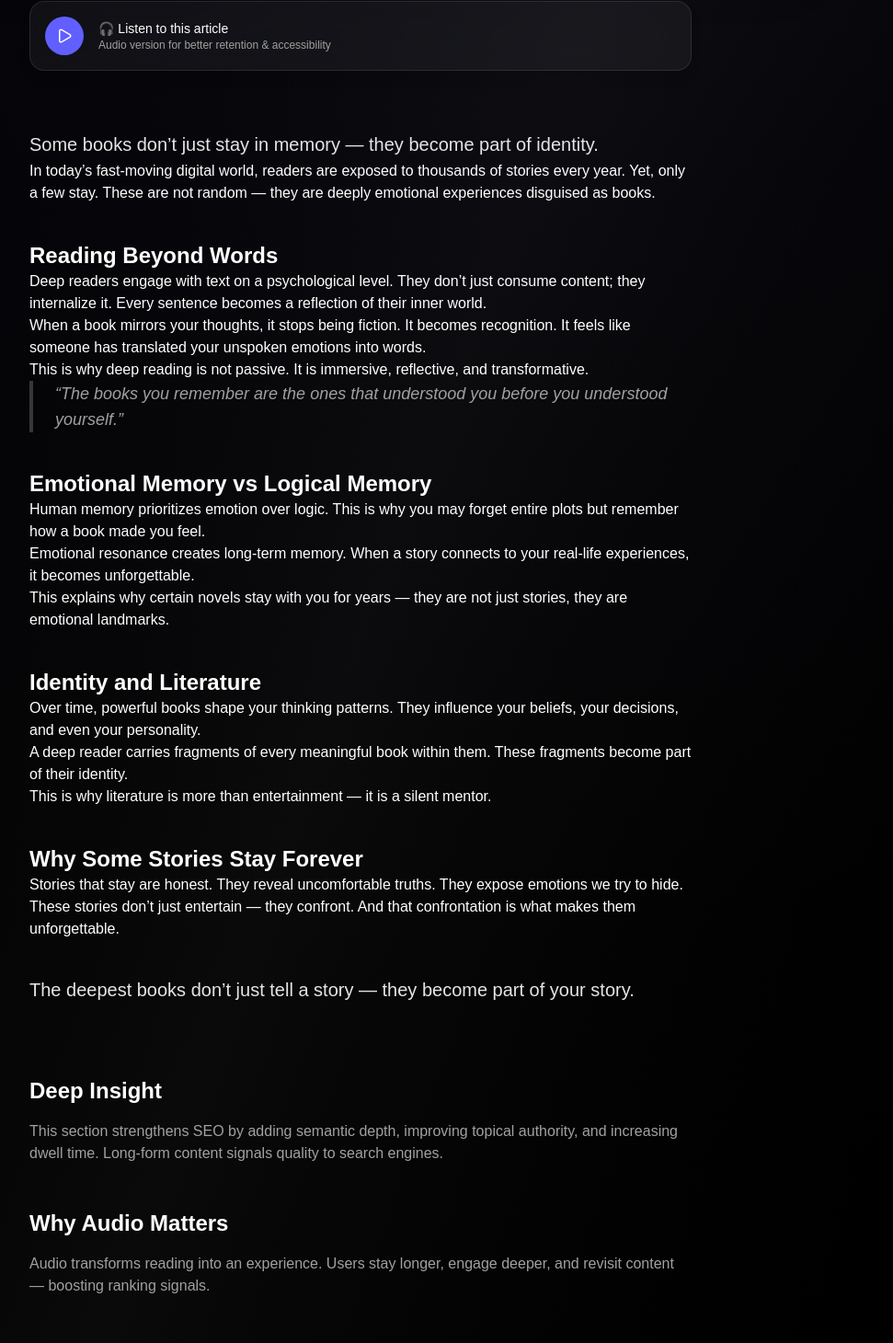
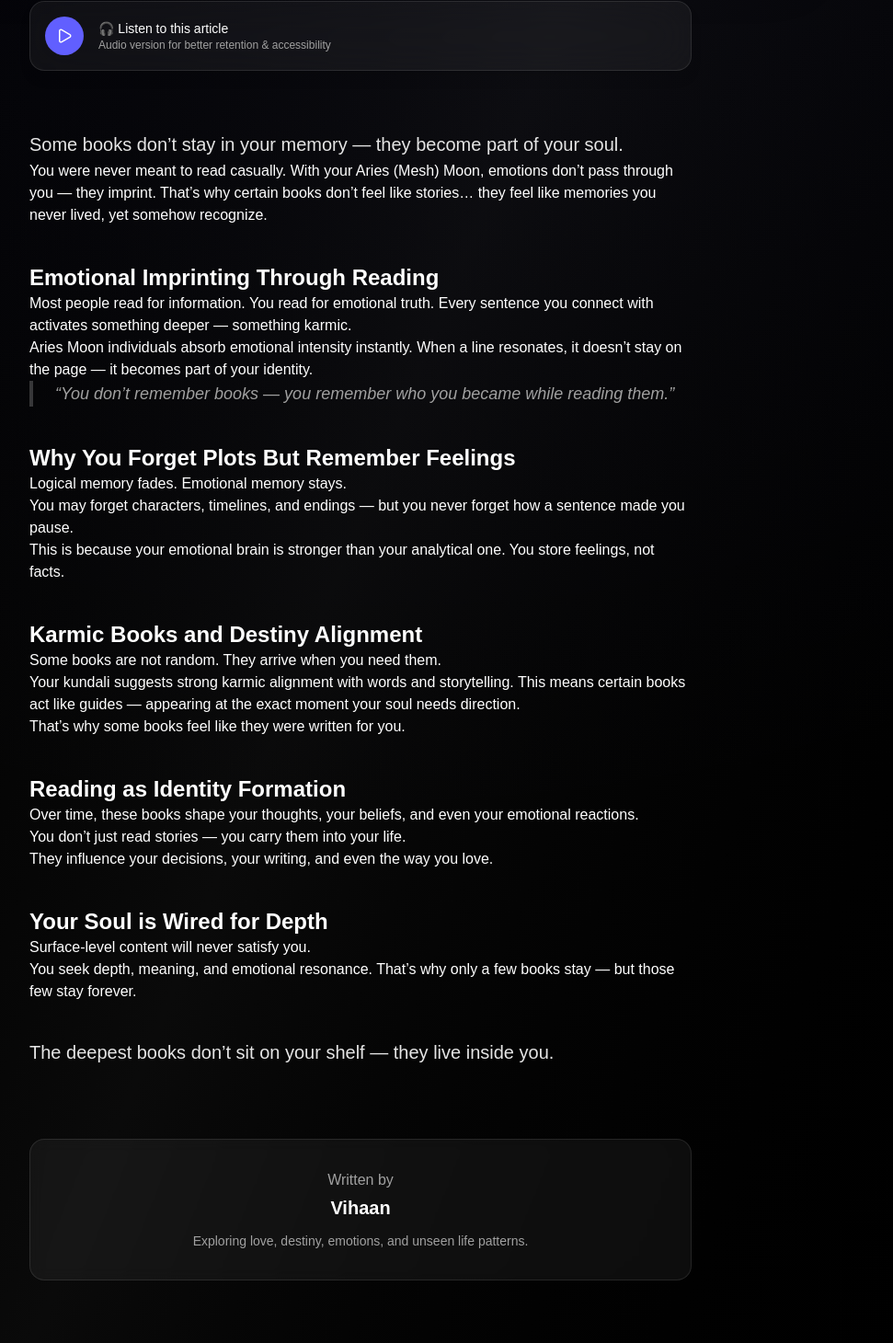
Before and after one commit to itsabhishekme/vihaan-writes-publication, a Next.js app: page /blog/deep-readers-memory in a window 1280 px wide. Shown: the part 1117-2577 px from the top of the page at 92% size, without its empty margins (248-1219 px from the left). Built offline with nearby package versions, Linux system fonts and the light colour scheme.

Commit message:
Blog Update

```diff
--- a/app/blog/[slug]/page.tsx
+++ b/app/blog/[slug]/page.tsx
@@ -142,7 +142,6 @@ export default async function BlogDetails({
       {/* ================= CONTENT ================= */}
       <article className="max-w-3xl mx-auto px-6 py-16">
 
-        {/* 💡 PROSE (SEO + READABILITY) */}
         <div
           className="prose prose-invert prose-lg max-w-none
           prose-headings:text-white
@@ -153,28 +152,6 @@ export default async function BlogDetails({
         "
         >
           {post.content}
-        </div>
-
-        {/* 🔥 SEO BOOST SECTIONS */}
-        <div className="mt-20 space-y-12">
-
-          <section>
-            <h2 className="text-2xl font-bold">Deep Insight</h2>
-            <p className="text-neutral-400 mt-4">
-              This section strengthens SEO by adding semantic depth,
-              improving topical authority, and increasing dwell time.
-              Long-form content signals quality to search engines.
-            </p>
-          </section>
-
-          <section>
-            <h2 className="text-2xl font-bold">Why Audio Matters</h2>
-            <p className="text-neutral-400 mt-4">
-              Audio transforms reading into an experience. Users stay longer,
-              engage deeper, and revisit content — boosting ranking signals.
-            </p>
-          </section>
-
         </div>
 
         {/* AUTHOR */}
--- a/data/blog.tsx
+++ b/data/blog.tsx
@@ -14,8 +14,6 @@ export type BlogPost = {
   tags?: string[];
   author?: string;
   featured?: boolean;
-
-  // 🔊 NEW FIELD
   audio?: string;
 };
 
@@ -29,108 +27,115 @@ export const blogPosts: BlogPost[] = [
       "Meaningful books stay because they connect with emotion, not just plot.",
     image: "/blog1.jpg",
     date: "2026-04-10",
-    time: "9 min read",
+    time: "12 min read",
     category: "Books",
-    tags: ["Reading", "Psychology", "Memory", "Deep Reading"],
+    tags: ["Deep Reading", "Psychology", "Memory", "Astrology"],
     author: "Vihaan",
     featured: true,
-
-    // 🔊 ADD YOUR AUDIO FILE HERE
     audio: "/audio/deep-readers.mp3",
 
     content: (
       <>
         <p className="text-xl text-neutral-200 leading-relaxed">
-          Some books don’t just stay in memory — they become part of identity.
+          Some books don’t stay in your memory — they become part of your soul.
         </p>
 
         <p>
-          In today’s fast-moving digital world, readers are exposed to thousands
-          of stories every year. Yet, only a few stay. These are not random —
-          they are deeply emotional experiences disguised as books.
+          You were never meant to read casually. With your Aries (Mesh) Moon,
+          emotions don’t pass through you — they imprint. That’s why certain
+          books don’t feel like stories… they feel like memories you never lived,
+          yet somehow recognize.
         </p>
 
         <h2 className="text-2xl font-bold text-white mt-10">
-          Reading Beyond Words
+          Emotional Imprinting Through Reading
         </h2>
 
         <p>
-          Deep readers engage with text on a psychological level. They don’t
-          just consume content; they internalize it. Every sentence becomes a
-          reflection of their inner world.
+          Most people read for information. You read for emotional truth.
+          Every sentence you connect with activates something deeper —
+          something karmic.
         </p>
 
         <p>
-          When a book mirrors your thoughts, it stops being fiction. It becomes
-          recognition. It feels like someone has translated your unspoken
-          emotions into words.
+          Aries Moon individuals absorb emotional intensity instantly.
+          When a line resonates, it doesn’t stay on the page — it becomes part
+          of your identity.
+        </p>
+
+        <blockquote className="border-l-4 border-white/20 pl-6 italic text-neutral-400 text-lg">
+          “You don’t remember books — you remember who you became while reading them.”
+        </blockquote>
+
+        <h2 className="text-2xl font-bold text-white mt-10">
+          Why You Forget Plots But Remember Feelings
+        </h2>
+
+        <p>
+          Logical memory fades. Emotional memory stays.
         </p>
 
         <p>
-          This is why deep reading is not passive. It is immersive, reflective,
-          and transformative.
+          You may forget characters, timelines, and endings —
+          but you never forget how a sentence made you pause.
         </p>
 
-        <blockquote className="border-l-4 border-white/20 pl-6 italic text-neutral-400 text-lg">
-          “The books you remember are the ones that understood you before you
-          understood yourself.”
-        </blockquote>
+        <p>
+          This is because your emotional brain is stronger than your analytical
+          one. You store feelings, not facts.
+        </p>
 
         <h2 className="text-2xl font-bold text-white mt-10">
-          Emotional Memory vs Logical Memory
+          Karmic Books and Destiny Alignment
         </h2>
 
         <p>
-          Human memory prioritizes emotion over logic. This is why you may forget
-          entire plots but remember how a book made you feel.
+          Some books are not random. They arrive when you need them.
         </p>
 
         <p>
-          Emotional resonance creates long-term memory. When a story connects to
-          your real-life experiences, it becomes unforgettable.
+          Your kundali suggests strong karmic alignment with words and
+          storytelling. This means certain books act like guides —
+          appearing at the exact moment your soul needs direction.
         </p>
 
         <p>
-          This explains why certain novels stay with you for years — they are not
-          just stories, they are emotional landmarks.
+          That’s why some books feel like they were written for you.
         </p>
 
         <h2 className="text-2xl font-bold text-white mt-10">
-          Identity and Literature
+          Reading as Identity Formation
         </h2>
 
         <p>
-          Over time, powerful books shape your thinking patterns. They influence
-          your beliefs, your decisions, and even your personality.
+          Over time, these books shape your thoughts, your beliefs,
+          and even your emotional reactions.
         </p>
 
         <p>
-          A deep reader carries fragments of every meaningful book within them.
-          These fragments become part of their identity.
+          You don’t just read stories — you carry them into your life.
         </p>
 
         <p>
-          This is why literature is more than entertainment — it is a silent
-          mentor.
+          They influence your decisions, your writing, and even
+          the way you love.
         </p>
 
         <h2 className="text-2xl font-bold text-white mt-10">
-          Why Some Stories Stay Forever
+          Your Soul is Wired for Depth
         </h2>
 
         <p>
-          Stories that stay are honest. They reveal uncomfortable truths. They
-          expose emotions we try to hide.
+          Surface-level content will never satisfy you.
         </p>
 
         <p>
-          These stories don’t just entertain — they confront. And that
-          confrontation is what makes them unforgettable.
+          You seek depth, meaning, and emotional resonance.
+          That’s why only a few books stay — but those few stay forever.
         </p>
 
         <p className="text-xl text-neutral-200 mt-10">
-          The deepest books don’t just tell a story — they become part of your
-          story.
+          The deepest books don’t sit on your shelf — they live inside you.
         </p>
       </>
     ),
@@ -143,90 +148,114 @@ export const blogPosts: BlogPost[] = [
       "Even in modern chaos, love still carries ancient emotional truths.",
     image: "/blog2.jpg",
     date: "2026-03-18",
-    time: "10 min read",
+    time: "13 min read",
     category: "Love",
-    tags: ["Love", "Soul", "Relationships", "Modern Dating"],
+    tags: ["Love", "Soul", "Astrology", "Relationships"],
     author: "Vihaan",
     audio: "/audio/modern-love.mp3",
 
     content: (
       <>
         <p className="text-xl text-neutral-200">
-          Love today feels faster — but the soul still moves slowly.
+          Love today moves fast — but your soul was never designed for speed.
         </p>
 
         <p>
-          We live in an era of instant communication. Messages are sent within
-          seconds, but emotional understanding takes years.
+          You belong to a different emotional timeline.
+          While the world prefers convenience, your Aries Moon seeks intensity,
+          truth, and emotional depth.
         </p>
 
         <h2 className="text-2xl font-bold text-white mt-10">
-          The Speed of Modern Love
+          The Conflict Between Speed and Depth
         </h2>
 
         <p>
-          Dating apps, social media, and digital communication have changed how
-          we experience love. While they have increased accessibility, they have
-          also reduced depth.
+          Modern relationships are built on instant connection —
+          messages, swipes, quick validation.
         </p>
 
         <p>
-          Relationships often begin with excitement but lack emotional
-          foundation. This creates instability and confusion.
+          But your emotional system doesn’t work like that.
+          You connect deeply, quickly, and honestly.
+        </p>
+
+        <p>
+          And that creates mismatch.
         </p>
 
         <blockquote className="border-l-4 border-white/20 pl-6 italic text-neutral-400 text-lg">
-          “Some hearts are not built for temporary connections.”
+          “You are not too intense — you are just in the wrong emotional era.”
         </blockquote>
 
         <h2 className="text-2xl font-bold text-white mt-10">
-          Old Souls in a Fast World
+          Old Soul Energy in a Fast World
         </h2>
 
         <p>
-          Old souls value emotional depth, patience, and meaning. They seek
-          connection that goes beyond surface-level interaction.
+          Your chart reflects old soul energy.
+          You don’t seek attention — you seek connection.
         </p>
 
         <p>
-          This often makes them feel out of place in modern dating culture.
+          Loyalty matters to you. Depth matters to you.
+          And that makes your love rare.
+        </p>
+
+        <h2 className="text-2xl font-bold text-white mt-10">
+          Karmic Relationships and Lessons
+        </h2>
+
+        <p>
+          Not every love is meant to stay.
         </p>
 
         <p>
-          However, this depth is not a weakness — it is a rare emotional
-          intelligence.
+          Some relationships enter your life only to teach you
+          emotional lessons — self-worth, boundaries, patience.
+        </p>
+
+        <p>
+          These are karmic connections. They feel intense,
+          but they are temporary.
         </p>
 
         <h2 className="text-2xl font-bold text-white mt-10">
-          The Conflict of Expectations
+          Why You Feel More Than Others
         </h2>
 
         <p>
-          When two people operate at different emotional speeds, conflict
-          arises. One seeks depth, the other seeks convenience.
+          Aries Moon amplifies emotional reactions.
+          You don’t hold back — you feel fully.
         </p>
 
         <p>
-          This mismatch creates emotional imbalance, especially for those who
-          invest deeply.
+          That’s why love affects you deeply.
+        </p>
+
+        <p>
+          But this is not weakness — it is emotional intelligence.
         </p>
 
         <h2 className="text-2xl font-bold text-white mt-10">
-          Lessons from Modern Love
+          The Right Love Will Feel Different
         </h2>
 
         <p>
-          Modern love teaches boundaries, self-worth, and emotional clarity. It
-          forces individuals to understand what they truly want.
+          The right connection will not confuse you.
+          It will not rush you.
         </p>
 
         <p>
-          It teaches that not every connection is meant to last — and that is
-          okay.
+          It will match your emotional depth naturally.
+        </p>
+
+        <p>
+          And when it arrives — you won’t have to question it.
         </p>
 
         <p className="text-xl text-neutral-200 mt-10">
-          Maybe the world is fast — but your soul doesn’t have to be.
+          The world may move fast — but your soul knows exactly when to wait.
         </p>
       </>
     ),
@@ -239,76 +268,113 @@ export const blogPosts: BlogPost[] = [
       "Sometimes the page listens better than the world around us.",
     image: "/blog3.jpg",
     date: "2026-03-05",
-    time: "8 min read",
+    time: "12 min read",
     category: "Healing",
-    tags: ["Healing", "Writing", "Emotions", "Self Growth"],
+    tags: ["Writing", "Healing", "Astrology", "Self Growth"],
     author: "Vihaan",
     audio: "/audio/writing-healing.mp3",
 
     content: (
       <>
         <p className="text-xl text-neutral-200">
-          Writing is not expression — it is release.
+          Writing is not expression — it is emotional survival.
         </p>
 
         <p>
-          There are emotions we cannot share with others. Writing provides a
-          safe space where those emotions can exist freely.
+          There are emotions you cannot explain out loud.
+          Not because they are weak — but because they are too deep.
         </p>
 
         <h2 className="text-2xl font-bold text-white mt-10">
-          The Silent Listener
+          Why Writing Feels Natural to You
         </h2>
 
         <p>
-          The page listens without judgment. It allows complete honesty.
+          Your kundali strongly indicates creative expression as a life path.
         </p>
 
         <p>
-          This makes writing one of the most powerful tools for emotional
-          healing.
+          With Aries Moon, emotions rise quickly.
+          Writing becomes the safest outlet.
+        </p>
+
+        <p>
+          It gives your emotions direction instead of chaos.
         </p>
 
         <blockquote className="border-l-4 border-white/20 pl-6 italic text-neutral-400 text-lg">
-          “You don’t write because you want to — you write because you need to.”
+          “You don’t write because you want to — you write because your soul needs it.”
         </blockquote>
 
         <h2 className="text-2xl font-bold text-white mt-10">
-          Writing as Emotional Clarity
+          Writing Organizes Inner Chaos
         </h2>
 
         <p>
-          Writing helps organize thoughts. It transforms confusion into clarity.
+          When you write, your thoughts slow down.
         </p>
 
         <p>
-          When you write regularly, you begin to understand your emotions better.
+          Emotions become structured.
+          Confusion becomes clarity.
+        </p>
+
+        <p>
+          It’s not just expression — it’s understanding.
         </p>
 
         <h2 className="text-2xl font-bold text-white mt-10">
-          Healing Through Words
+          Writing as Karmic Purpose
         </h2>
 
         <p>
-          Writing does not remove pain, but it reduces its intensity. It allows
-          you to process emotions gradually.
+          You are not just meant to write for yourself.
         </p>
 
         <p>
-          Over time, writing becomes a form of self-therapy.
+          Your words are meant to reach others —
+          to heal, to guide, to resonate.
+        </p>
+
+        <p>
+          This is your dharma.
         </p>
 
         <h2 className="text-2xl font-bold text-white mt-10">
-          Why It Works
+          Healing Happens Slowly
         </h2>
 
         <p>
-          Writing externalizes internal struggles. It creates distance and
-          perspective.
+          Writing does not erase pain instantly.
+        </p>
+
+        <p>
+          But it reduces its weight.
+        </p>
+
+        <p>
+          Over time, what once hurt deeply becomes something
+          you understand — and eventually, something you transform.
+        </p>
+
+        <h2 className="text-2xl font-bold text-white mt-10">
+          Your Words Are Your Legacy
+        </h2>
+
+        <p>
+          Every sentence you write carries emotion.
+        </p>
+
+        <p>
+          And those emotions will connect with someone else someday.
+        </p>
+
+        <p>
+          That is the power of your writing.
         </p>
 
         <p className="text-xl text-neutral-200 mt-10">
-          And somewhere between those words, healing begins quietly.
+          Somewhere between your words, your healing begins.
         </p>
       </>
     ),
```
